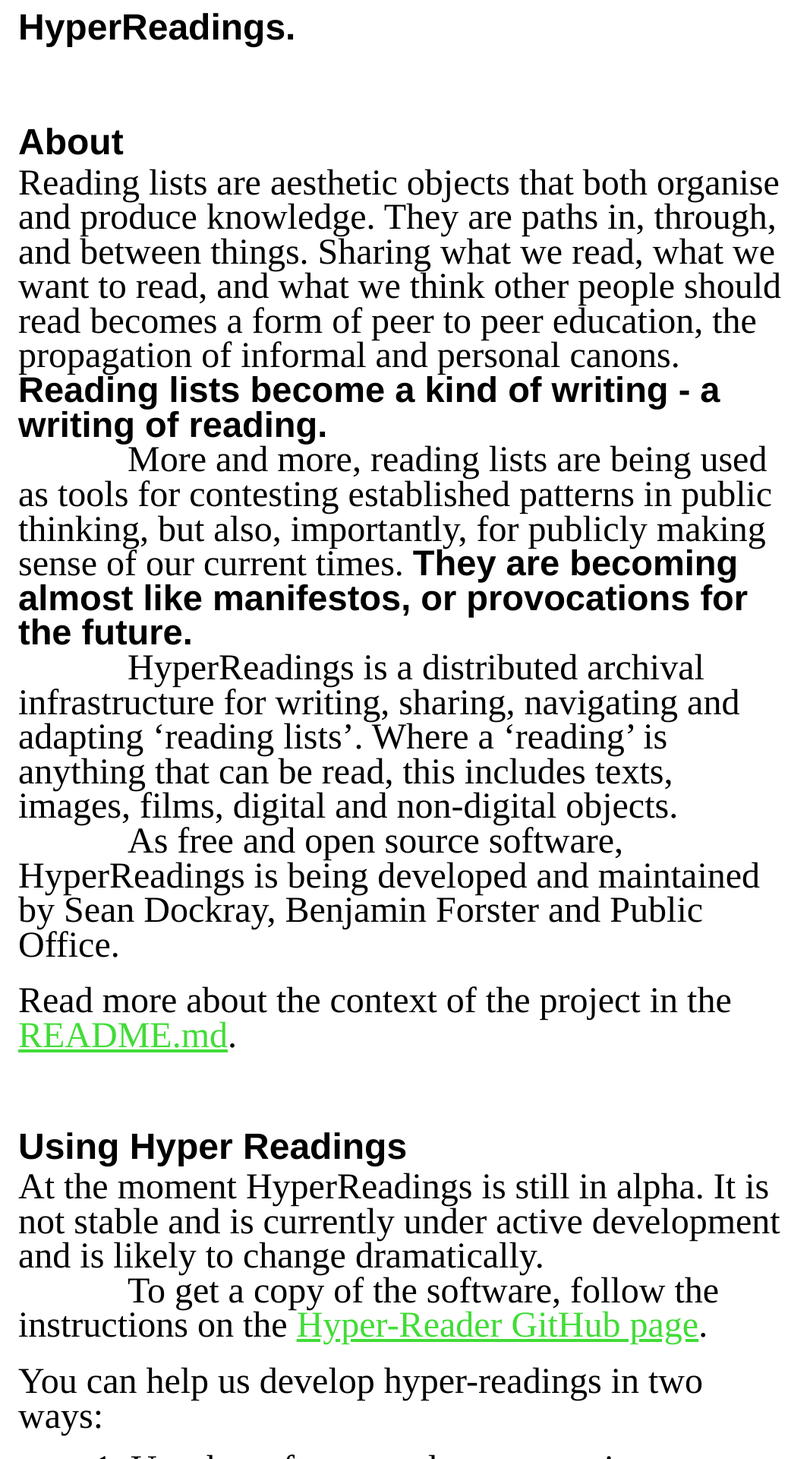
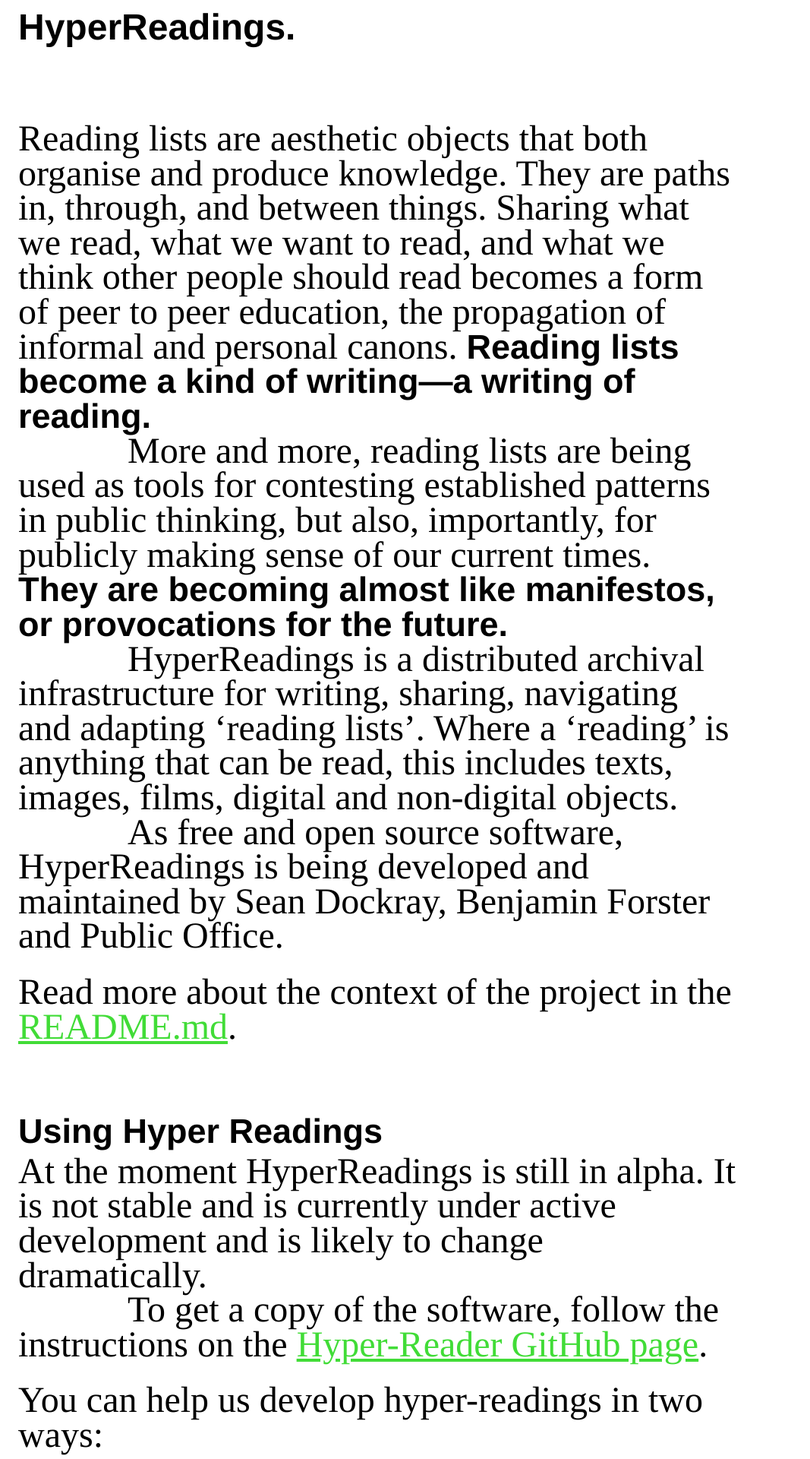
Before and after one commit to e-e-e/hyper-readings.info, a Jekyll site: the page built from index.html, in a window 1280 px wide. Shown: the top 1920 px of the page at 76% size, without its empty margins (0-1067 px from the left). Built offline with Jekyll 4.4.1, drawn with Linux system fonts in a browser that asks for light colours.

Commit message:
a few small tweaks

```diff
--- a/_sass/_base.scss
+++ b/_sass/_base.scss
@@ -4,7 +4,7 @@
 }
 body {
   font-size: 2.4rem;
-  max-width: 80vw;
+  max-width: 75vw;
   margin-left: 1em;
 
   @media(max-width: 670px){
@@ -34,6 +34,7 @@
 }
 h1 { margin-top: 0; }
 h2 { margin-top: 2em; margin-bottom: 0.25rem; }
+h2, strong { font-size: 4.5rem; }
 h4 { margin-top: 0; margin-bottom: 0; }
 p, li {
   font-size: 4.8rem;
@@ -53,6 +54,9 @@
   & + p {
     text-indent: 3em;
     margin-top: 0;
+    @media(max-width: 670px) {
+      text-indent: 2em;
+    }
   }
 }
 
@@ -63,6 +67,10 @@
 ol {
   margin-left: 4.5em;
   max-width: 80%;
+
+  @media(max-width: 670px) {
+    margin-left: 2em;
+  }
 
   li {
     font-family: 'Times';
@@ -97,7 +105,6 @@
 strong {
   font-family: 'Helvetica', sans-serif;
   font-weight: bold;
-  font-size: 4.7rem;
   @media(max-width: 670px){
     font-size: 3rem;
   }
@@ -126,7 +133,7 @@
   display: inline-flex;
   align-items: center;
   padding: 0.25rem 1rem;
-  margin: 1rem 0;
+  margin: 1em 0;
   border-radius: 0.25rem;
   background: #eee;
 }
@@ -136,6 +143,6 @@
 div.key {
   max-width: 17.5rem;
   margin: 0.25rem 1rem;
-  font-family: monospace;
+  font-family: 'Courier New', Courier, monospace;
   word-break: break-all;
 }
--- a/index.html
+++ b/index.html
@@ -1,10 +1,8 @@
 ---
 layout: default
 ---
-<section>
-  <h2 id="about">About</h2>
-  <!-- <hr/> -->
-  <p>Reading lists are aesthetic objects that both organise and produce knowledge. They are paths in, through, and between things. Sharing what we read, what we want to read, and what we think other people should read becomes a form of peer to peer education, the propagation of informal and personal canons. <strong>Reading lists become a kind of writing - a writing of reading.</strong></p>
+<section style="margin-top: 4em;">
+  <p>Reading lists are aesthetic objects that both organise and produce knowledge. They are paths in, through, and between things. Sharing what we read, what we want to read, and what we think other people should read becomes a form of peer to peer education, the propagation of informal and personal canons. <strong>Reading lists become a kind of writing—a writing of reading.</strong></p>
   <p>More and more, reading lists are being used as tools for contesting established patterns in public thinking, but also, importantly, for publicly making sense of our current times. <strong>They are becoming almost like manifestos, or provocations for the future.</strong></p>
   <p>HyperReadings is a distributed archival infrastructure for writing, sharing, navigating and adapting ‘reading lists’. Where a ‘reading’ is anything that can be read, this includes texts, images, films, digital and non-digital objects.</p>
   <p>As free and open source software, HyperReadings is being developed and maintained by Sean Dockray, Benjamin Forster and Public Office.</p><br>
```
